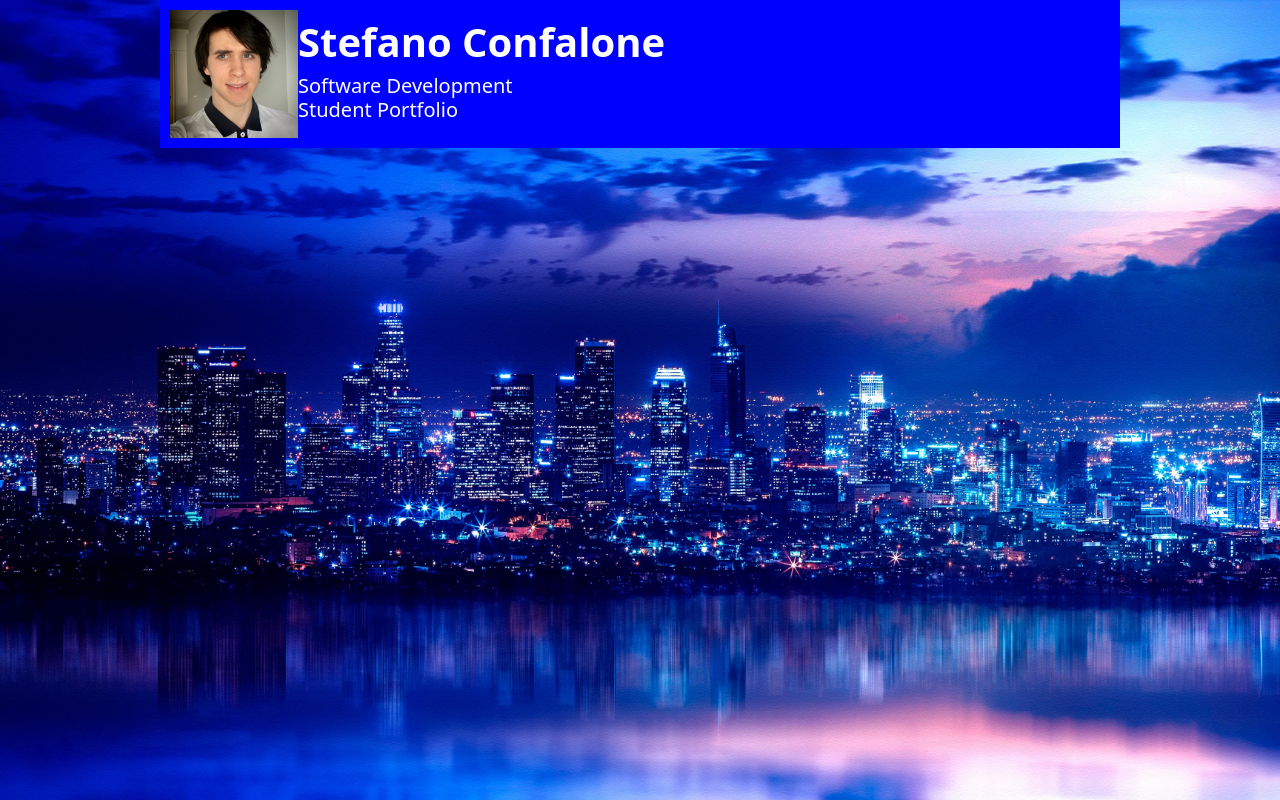
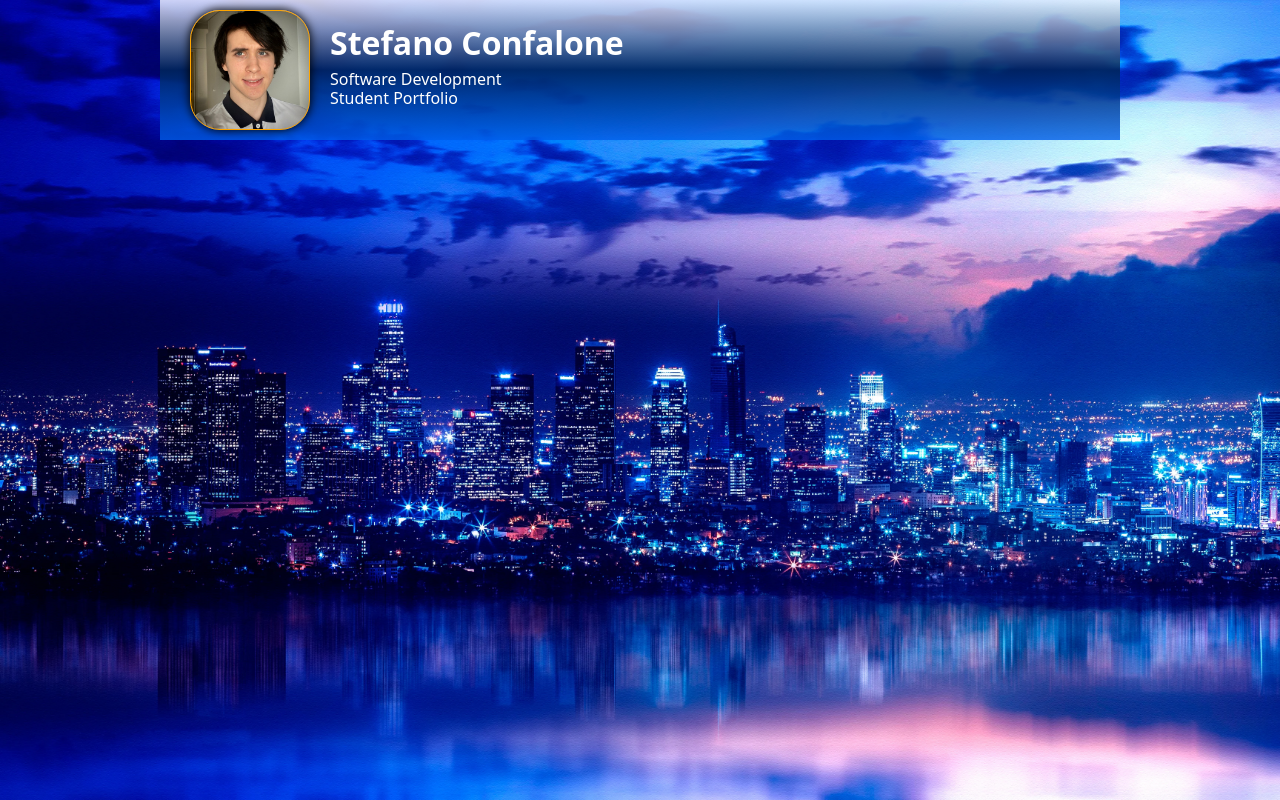
Before and after one commit to constf03/Portfolio-V3, a Next.js app in the folder src/: page / in a window 1280 px wide. Built offline with nearby package versions, Linux system fonts and the light colour scheme.

Commit message:
update banner

```diff
--- a/src/app/Components/Banner/Banner.module.css
+++ b/src/app/Components/Banner/Banner.module.css
@@ -1,20 +1,31 @@
 .banner {
   display: flex;
   flex-direction: row;
-  padding: 10px;
+  padding: 10px 30px;
   align-items: center;
   width: 100%;
-  background-color: blue;
+  background: var(--banner-bg);
   color: white;
+  gap: 20px;
 }
 
 .portrait {
-  border-radius: 20px;
+  border-radius: 30px;
+  width: 120px;
+  height: 120px;
+  background-image: url("../../_images/con-stefano.jpg");
+  background-repeat: no-repeat;
+  background-position: center;
+  background-size: cover;
+  border: 1px solid orange;
+  box-shadow: 0px 0px 10px 0.5px black;
 }
 
-@media only screen and (min-width: 500px) {
-  .portrait {
-    width: 128px;
-    height: auto;
+@media only screen and (max-width: 500px) {
+  .banner {
+    justify-content: center;
   }
 }
+
+@media only screen and (min-width: 501px) {
+}
--- a/src/app/Components/Banner/Banner.tsx
+++ b/src/app/Components/Banner/Banner.tsx
@@ -1,19 +1,17 @@
-import Image from "next/image";
 import React from "react";
-import portrait from "@/app/_images/con-stefano.jpg";
 import styles from "./Banner.module.css";
 
 export default function Banner() {
   return (
     <div className={styles.banner}>
-      <Image className={styles.portait} src={portrait} alt="" width={128} />
+      <div className={styles.portrait}></div>
       <div>
-        <h1 className="h1">
+        <h2 className="h2">
           <b>Stefano Confalone</b>
-        </h1>
-        <p className="h5">
+        </h2>
+        <h2 className="h6">
           Software Development <br /> Student Portfolio
-        </p>
+        </h2>
       </div>
     </div>
   );
--- a/src/app/globals.css
+++ b/src/app/globals.css
@@ -2,6 +2,12 @@
   --background: #ffffff;
   --foreground: #171717;
   --page-color: linear-gradient(to bottom, navy, blue, lightblue);
+  --banner-bg: linear-gradient(
+    to bottom,
+    rgba(255, 255, 255, 0.8),
+    rgba(0, 36, 91, 0.9),
+    rgba(0, 93, 232, 0.8)
+  );
 }
 
 @media (prefers-color-scheme: dark) {
@@ -51,7 +57,7 @@ a {
   min-height: 100vh;
 }
 
-@media only screen and (min-width: 961px) {
+@media only screen and (min-width: 960px) {
   .page {
     width: 960px;
     margin: 0 auto;
```
Also changed, not shown: src/app/_images/glass_overlay02.png (added).
